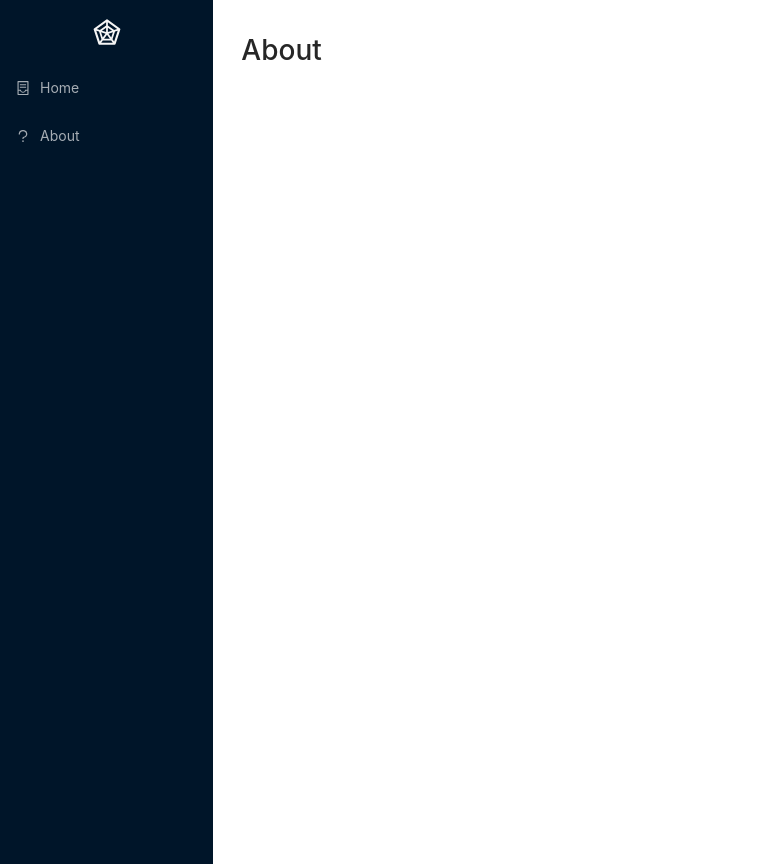
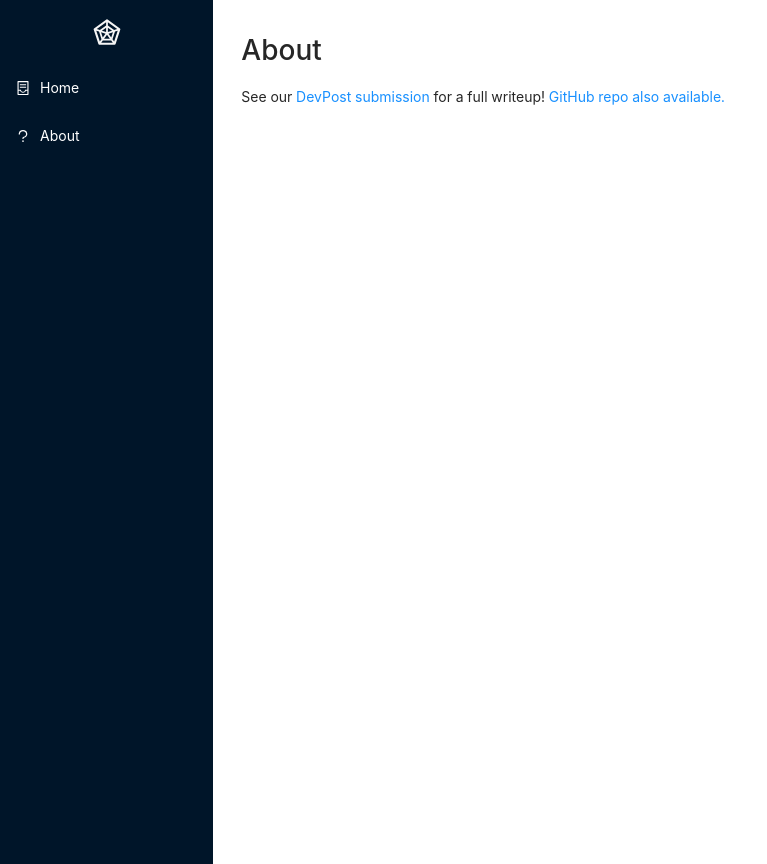
Before and after one commit to Beck-R/AH-Project-2021, a Next.js app in the folder frontend/: page /About in a window 1280 px wide. Shown: the whole page, without its empty margins (0-767 px from the left). Built offline with nearby package versions, Linux system fonts and the light colour scheme.

Commit message:
frontend

```diff
--- a/frontend/components/SideMenu.tsx
+++ b/frontend/components/SideMenu.tsx
@@ -1,4 +1,5 @@
 import {Menu,Typography} from "antd"
+import Link from 'next/link'
 import {
     AppstoreOutlined,
     MenuUnfoldOutlined,
@@ -34,12 +35,12 @@ export function SideMenu(props: IMenuProps): JSX.Element {
                 <RadarChartOutlined style={{fontSize: "2em"}}/>
             </div>
             <Menu theme="dark" style={{position: "sticky", height: "100vh"}}>
-                <Menu.Item key="1" icon={<ContainerOutlined />}>
+                <Link href="/Home"><Menu.Item key="1" icon={<ContainerOutlined />}>
                     Home
-                </Menu.Item>
-                <Menu.Item key="1" icon={<QuestionOutlined />}>
+                </Menu.Item></Link>
+                <Link href="/About"><Menu.Item key="1" icon={<QuestionOutlined />}>
                     About
-                </Menu.Item>
+                </Menu.Item></Link>
             </Menu>
         </>
     )
--- a/frontend/pages/About.tsx
+++ b/frontend/pages/About.tsx
@@ -4,7 +4,7 @@ export default function About() {
     return (
         // include stats of how many computers are active, average memory usage, average cpu usage on top
         <DefaultPage title="About">
-
+            <p>See our <a href="https://devpost.com/software/oat-open-access-tool">DevPost submission</a> for a full writeup! <a href="https://github.com/Beck-R/AH-Project-2021">GitHub repo also available.</a></p>
         </DefaultPage>
     )
 }
```
